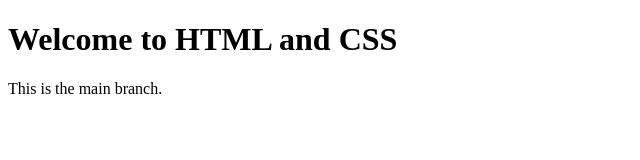
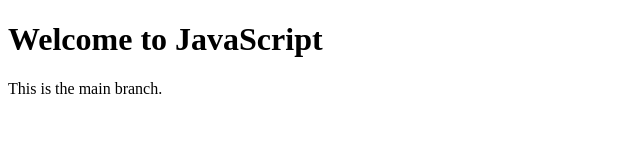
Before and after one commit to DatoGagua94/git-merge-conflict-2, a plain HTML site: page index.html in a window 1280 px wide. Shown: the whole page, without its empty margins (0-640 px from the left). Drawn offline with Linux system fonts and the light colour scheme.

Commit message:
Update title with JavaScript

```diff
--- a/index.html
+++ b/index.html
@@ -5,7 +5,7 @@
     <title>GitHub Conflict Practice</title>
 </head>
 <body>
-    <h1>Welcome to HTML and CSS</h1>
+    <h1>Welcome to JavaScript</h1>
     <p>This is the main branch.</p>
 </body>
 </html>
```
